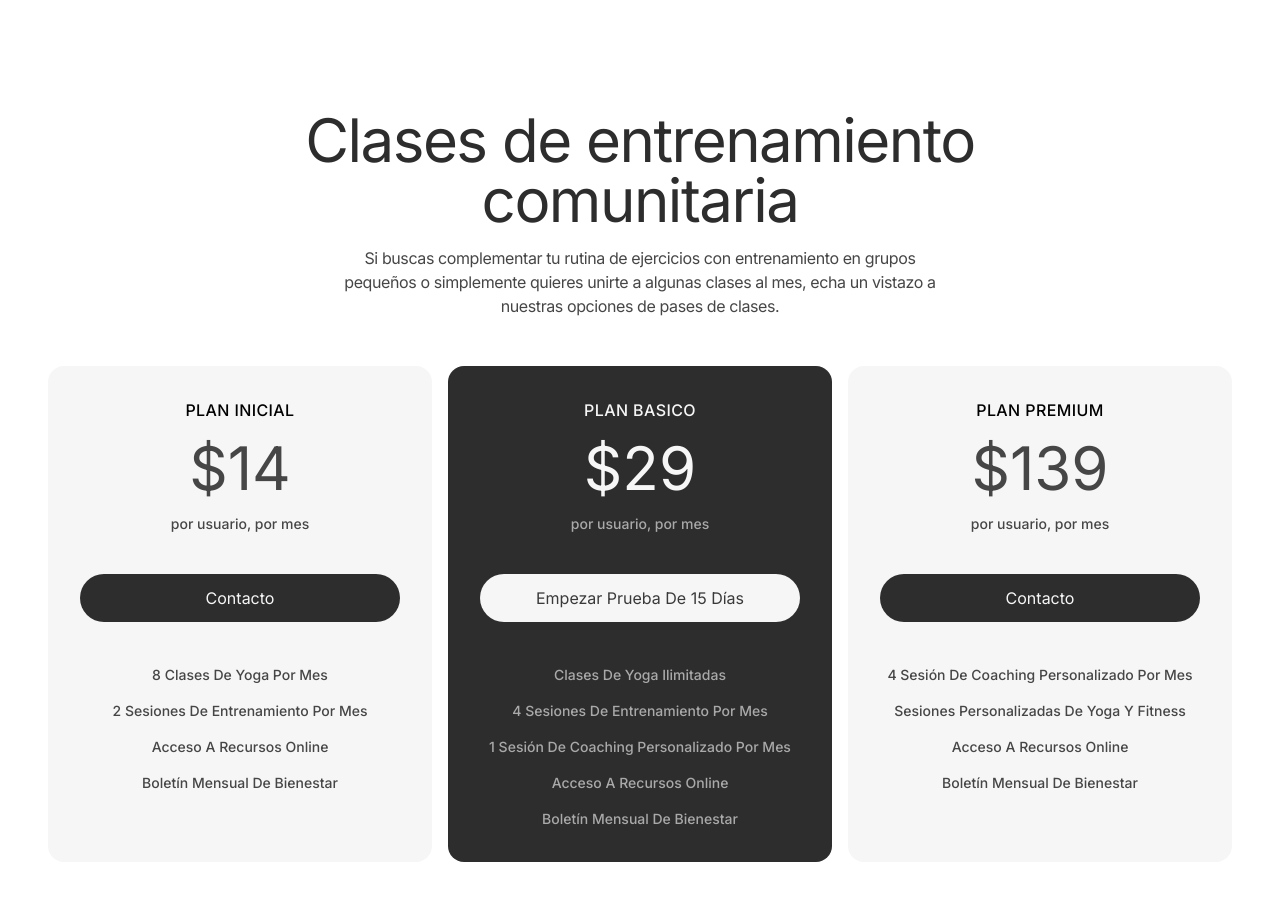
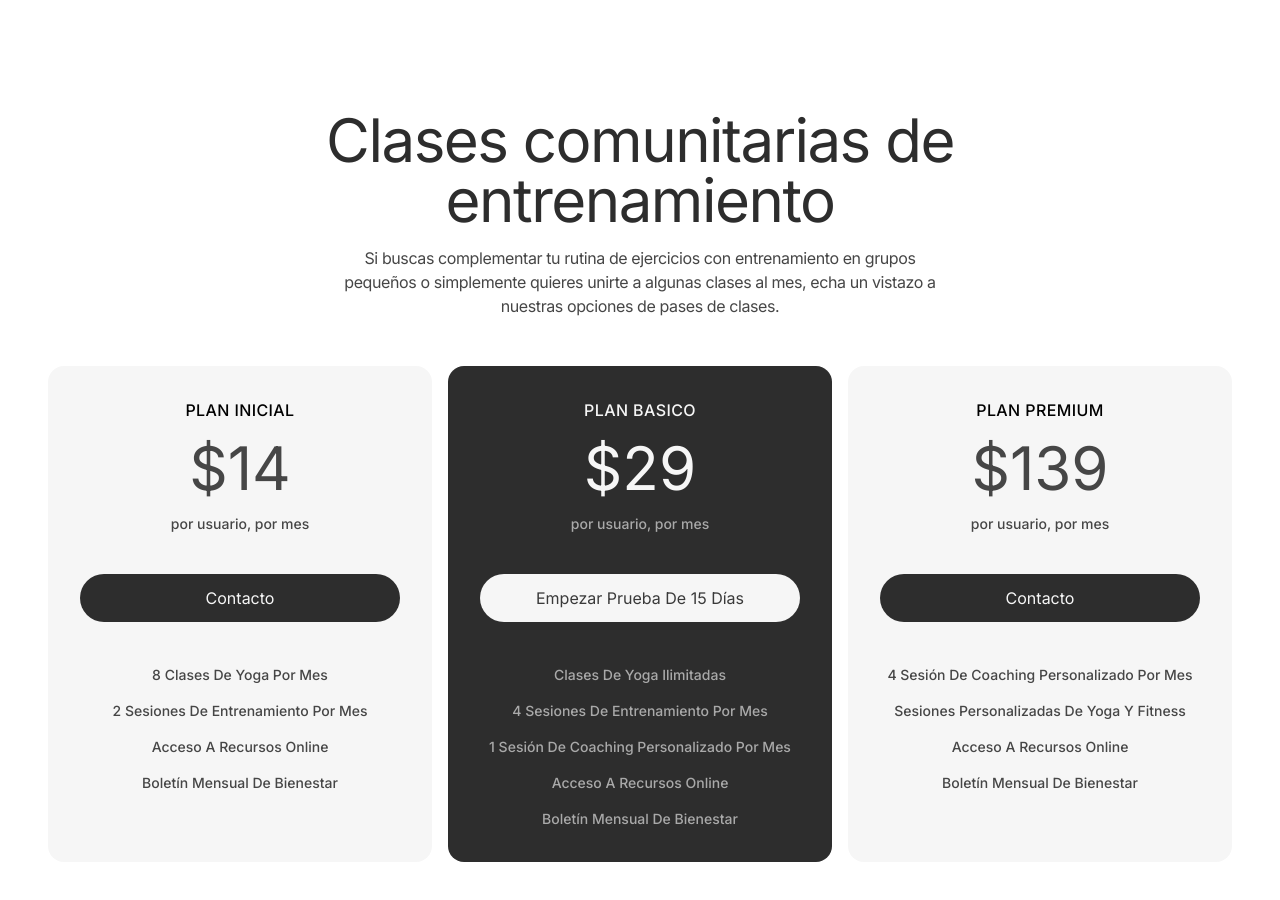
Before and after one commit to Diego-fdev/align, a React (Vite) app: page / in a window 1280 px wide. Shown: the part 4270-5170 px from the top of the page. Built offline with nearby package versions, Linux system fonts and the light colour scheme.

Commit message:
añadido un prop para modificar los estilos segun la pagina en la que se usa el componente

```diff
--- a/src/components/cards/CardPlan.jsx
+++ b/src/components/cards/CardPlan.jsx
@@ -3,6 +3,7 @@ export default function CardPlan({
   costo,
   listadoBeneficios,
   customCardStyles,
+  isPlanesPage,
 }) {
   return (
     <div
@@ -26,8 +27,12 @@ export default function CardPlan({
             {nombrePlan}
           </span>
           <span
-            className={`text-5xl lg:text-[54px] xl:text-6xl 2xl:text-[67px] ${
+            className={`text-5xl  ${
               nombrePlan === "plan basico" && "text-main-white"
+            } ${
+              isPlanesPage
+                ? "md:text-[54px] lg:text-6xl xl:text-7xl 2xl:text-[80px]"
+                : "lg:text-[54px] xl:text-6xl 2xl:text-[67px]"
             }`}
           >
             ${costo}
--- a/src/pages/Inicio/components/SectionPlanes.jsx
+++ b/src/pages/Inicio/components/SectionPlanes.jsx
@@ -38,13 +38,20 @@ const listadoPlanes = [
   },
 ];
 
-export default function SectionPlanes() {
+export default function SectionPlanes({ customStyles, isMainSection }) {
   return (
-    <CustomMainSection customStyles="flex flex-col gap-12">
+    <CustomMainSection customStyles={`flex flex-col gap-12 ${customStyles}`}>
       <header className="w-full flex flex-col items-center gap-4">
-        <h2 className="text-4xl tracking-tight text-center max-w-[400px] sm:max-w-[500px] mx-auto sm:text-5xl md:text-[54px] md:max-w-[600px] xl:max-w-[700px] xl:text-6xl 2xl:text-[67px]">
-          Clases de entrenamiento comunitaria
-        </h2>
+        {isMainSection ? (
+          <h1 className="text-4xl tracking-tight text-center max-w-[400px] sm:max-w-[500px] mx-auto sm:text-5xl md:text-[54px] md:max-w-[600px] xl:max-w-[700px] xl:text-6xl 2xl:text-[67px]">
+            Clases comunitarias de entrenamiento
+          </h1>
+        ) : (
+          <h2 className="text-4xl tracking-tight text-center max-w-[400px] sm:max-w-[500px] mx-auto sm:text-5xl md:text-[54px] md:max-w-[600px] xl:max-w-[700px] xl:text-6xl 2xl:text-[67px]">
+            Clases comunitarias de entrenamiento
+          </h2>
+        )}
+
         <p className="text-sm tracking-tight text-center max-w-[500px] xl:max-w-[600px] xl:text-base 2xl:text-lg 2xl:max-w-[650px]">
           Si buscas complementar tu rutina de ejercicios con entrenamiento en
           grupos pequeños o simplemente quieres unirte a algunas clases al mes,
@@ -55,6 +62,7 @@ export default function SectionPlanes() {
         {listadoPlanes.map((plan) => (
           <CardPlan
             key={plan.id}
+            isPlanesPage={isMainSection}
             nombrePlan={plan.nombre}
             costo={plan.costo}
             listadoBeneficios={plan.beneficios}
```
